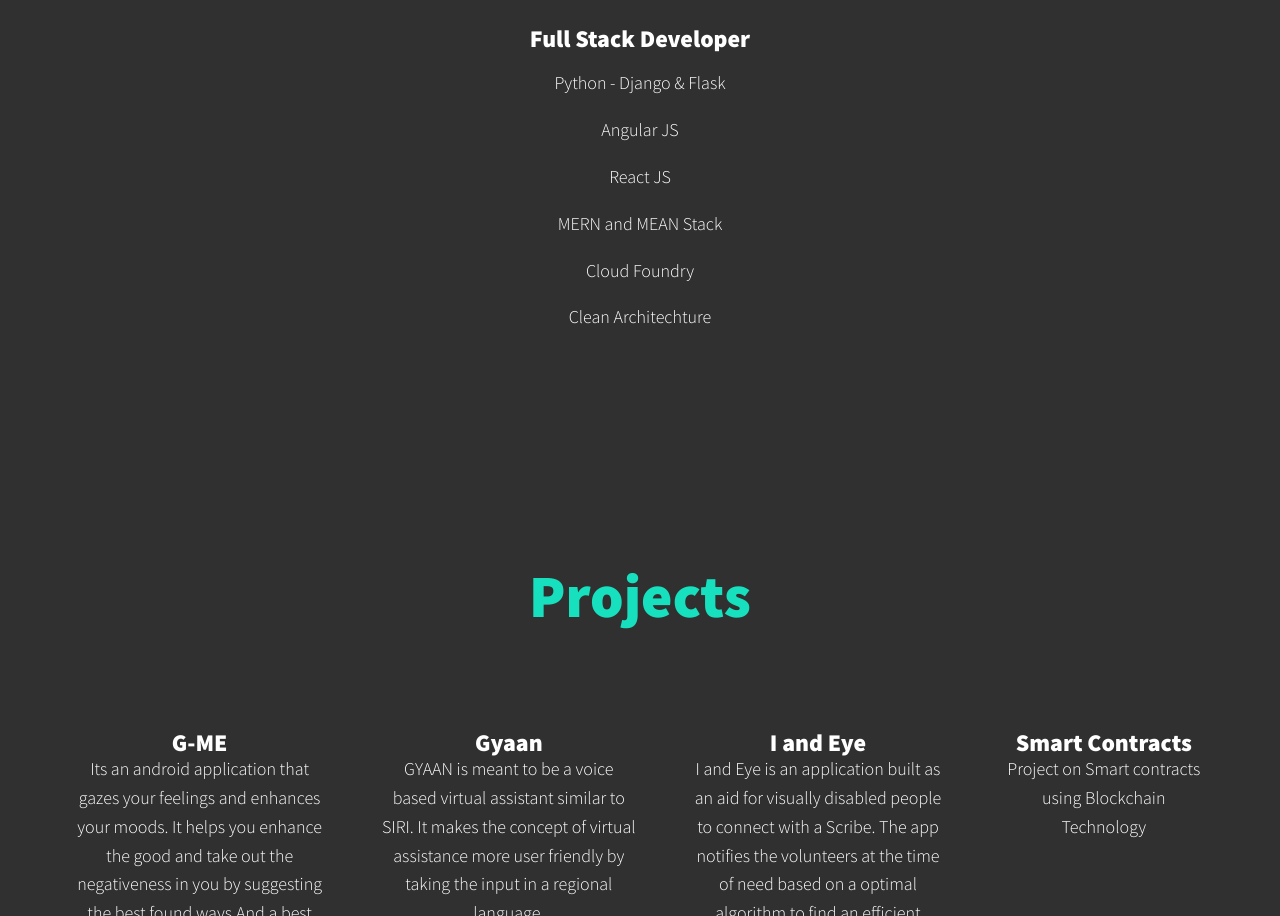
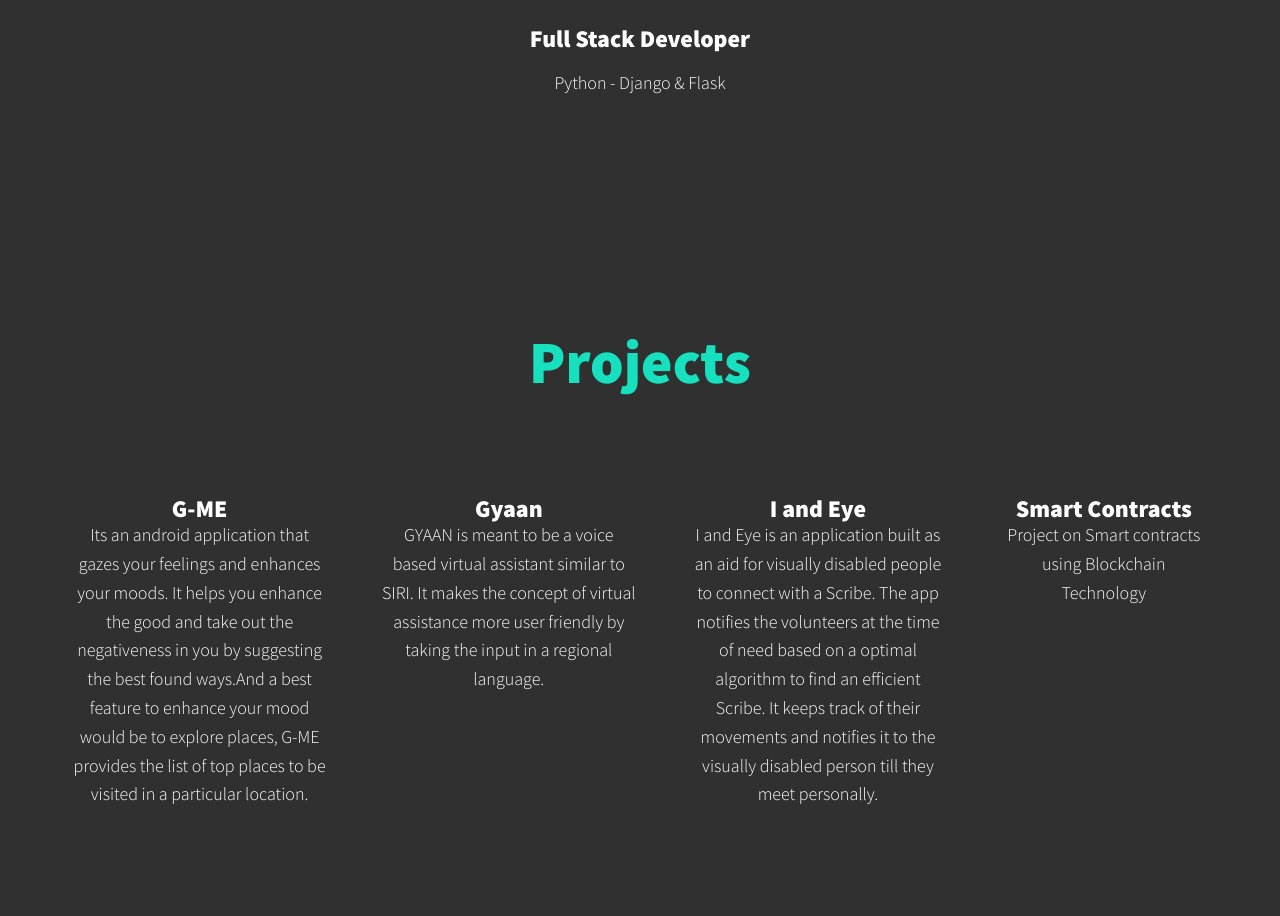
Before and after one commit to DeepikaSampangi/deepikasampangi.github.io, a plain HTML site: page index.html in a window 1280 px wide. Shown: the part 1050-1966 px from the top of the page. Drawn offline with nearby package versions, Linux system fonts and the light colour scheme; a script that the page names is missing.

Commit message:
Update index.html

```diff
--- a/index.html
+++ b/index.html
@@ -50,11 +50,6 @@
                 <div class="service">
                     <h3>Full Stack Developer</h3>
                     <p>Python - Django & Flask</p>
-                    <p>Angular JS</p>
-                    <p>React JS</p>
-                    <p>MERN and MEAN  Stack</p>
-                    <p>Cloud Foundry</p>
-                    <p>Clean Architechture</p>
                 </div> <!-- / service -->
 
             </div> <!-- / services -->
```
